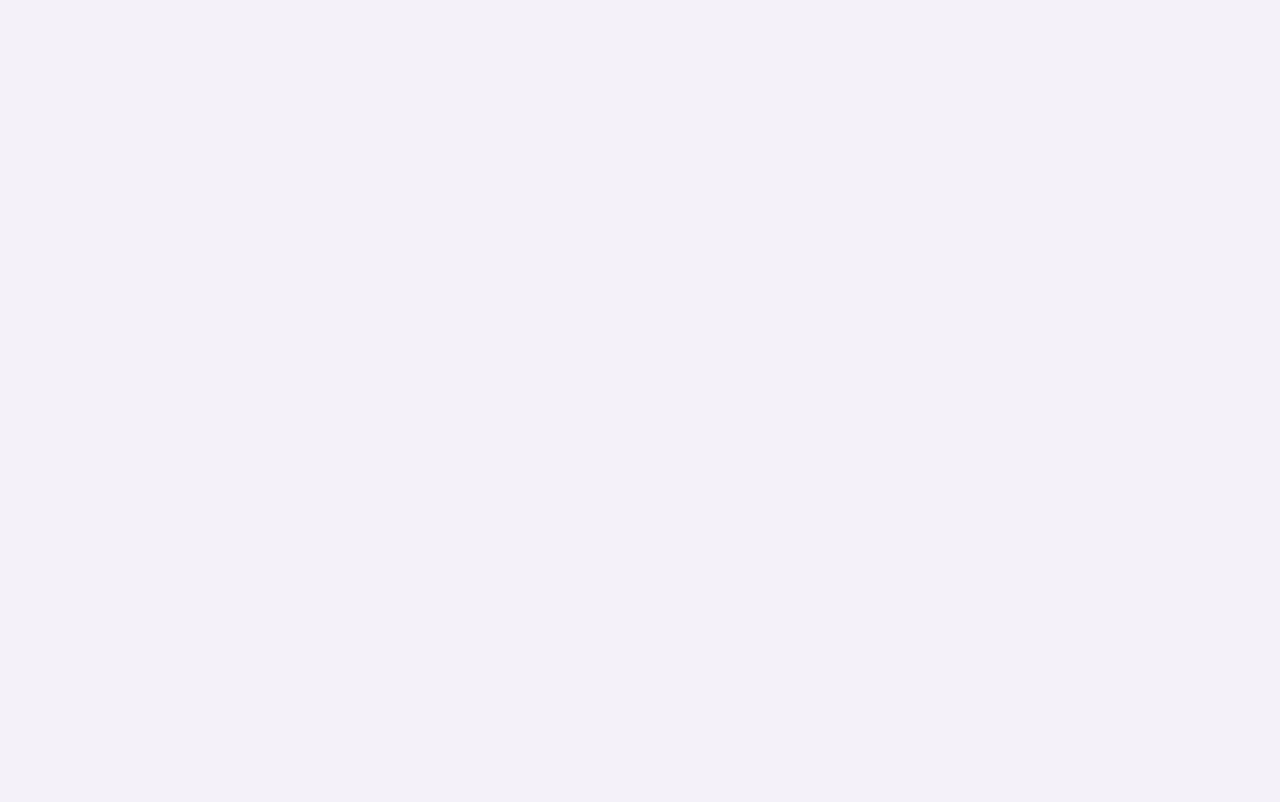
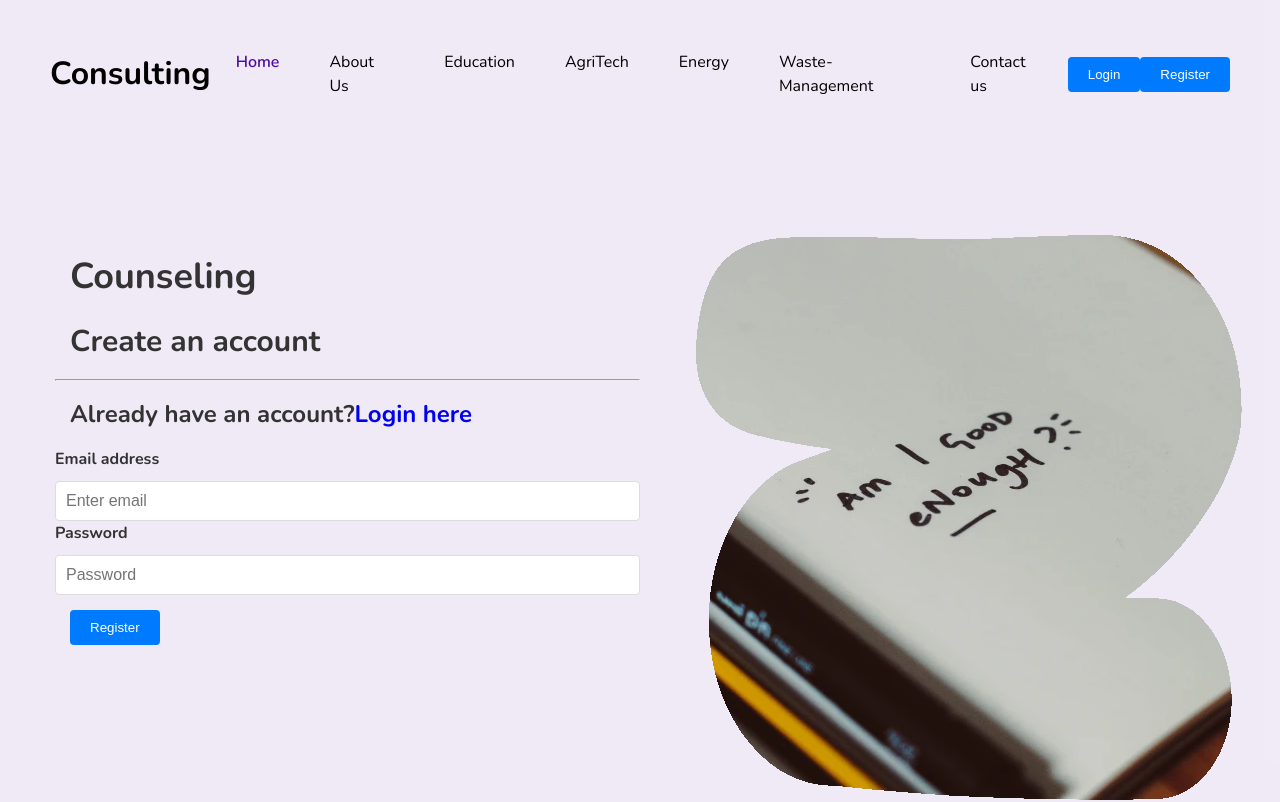
Before and after one commit to kuldp18/career-counsel-frontend, a React (Vite) app: page /register in a window 1280 px wide. Shown: the top 802 px of the page. Built offline with nearby package versions, Linux system fonts and the light colour scheme.

Commit message:
add register and login redirects

```diff
--- a/src/Routes.jsx
+++ b/src/Routes.jsx
@@ -1,5 +1,7 @@
 import React from 'react';
 import Home from './pages/Home';
+import Login from './pages/Login';
+import Register from './pages/Register';
 import { BrowserRouter as Router, Switch, Route } from 'react-router-dom';
 
 const Routes = () => {
@@ -7,6 +9,8 @@ const Routes = () => {
     <Router>
       <Switch>
         <Route exact path="/" component={Home} />
+        <Route exact path="/login" component={Login} />
+        <Route exact path="/register" component={Register} />
       </Switch>
     </Router>
   );
--- a/src/components/Navbar.jsx
+++ b/src/components/Navbar.jsx
@@ -1,4 +1,5 @@
 import { useState } from 'react';
+import { Link } from 'react-router-dom';
 import './Navbar.css';
 import hamburger from '../images/ham.png';
 
@@ -8,14 +9,14 @@ const Navbar = () => {
     <>
       <nav className="navbar">
         <a href="index.html" className="logo">
-          Consulting
+          <Link to="/">Consulting</Link>
         </a>
         <div className={`${showLinks ? 'nav-links mobile-menu' : 'nav-links'}`}>
           <ul>
             <li>
-              <a className="active" href="index.html">
+              <Link className="active" href="index.html" to="/">
                 Home
-              </a>
+              </Link>
             </li>
             <li>
               <a href="aboutus.html">About Us</a>
@@ -38,10 +39,24 @@ const Navbar = () => {
           </ul>
         </div>
         <button id="login-btn" className="btn btn-primary btn-lg">
-          Login
+          <Link
+            to="/login"
+            style={{
+              color: 'white',
+            }}
+          >
+            Login
+          </Link>
         </button>
         <button id="register-btn" className="btn btn-primary btn-lg">
-          Register
+          <Link
+            to="/register"
+            style={{
+              color: 'white',
+            }}
+          >
+            Register
+          </Link>
         </button>
         <img
           src={hamburger}
--- /dev/null
+++ b/src/pages/Login.jsx
@@ -0,0 +1,60 @@
+import React from 'react';
+import './Login.css';
+import Navbar from '../components/Navbar';
+import Footer from '../components/Footer';
+import saveImg from '../images/save.webp';
+import { Link } from 'react-router-dom';
+
+const Login = () => {
+  return (
+    <>
+      <Navbar />
+      <section className="landingmainsection">
+        <div style={{ flex: '1', margin: '55px' }}>
+          <h1 style={{ margin: '15px' }} className="footheading">
+            Counseling
+          </h1>
+          <h2 style={{ margin: '15px' }}>Login to your account</h2>
+          <hr />
+          <h3 style={{ margin: '15px' }}>
+            Need an account? <Link to="/register">Create an account</Link>
+          </h3>
+          <form className="mainform">
+            <div className="form-group">
+              <label htmlFor="exampleInputEmail1">Email address</label>
+              <input
+                type="email"
+                className="form-control"
+                id="exampleInputEmail1"
+                aria-describedby="emailHelp"
+                placeholder="Enter email"
+              />
+            </div>
+            <div className="form-group">
+              <label htmlFor="exampleInputPassword1">Password</label>
+              <input
+                type="password"
+                className="form-control"
+                id="exampleInputPassword1"
+                placeholder="Password"
+              />
+            </div>
+            <button
+              style={{ margin: '15px' }}
+              type="submit"
+              className="btn btn-primary btn-lg"
+            >
+              Login
+            </button>
+          </form>
+        </div>
+        <div className="headingimage" style={{ flex: '1' }}>
+          <img className="mainimage" src={saveImg} alt="" />
+        </div>
+      </section>
+      <Footer />
+    </>
+  );
+};
+
+export default Login;
--- /dev/null
+++ b/src/pages/Register.jsx
@@ -0,0 +1,61 @@
+import React from 'react';
+import './Register.css';
+import Navbar from '../components/Navbar';
+import Footer from '../components/Footer';
+import saveImg from '../images/save.webp';
+import { Link } from 'react-router-dom';
+
+const Register = () => {
+  return (
+    <>
+      <Navbar />
+      <section className="landingmainsection">
+        <div style={{ flex: '1', margin: '55px' }}>
+          <h1 style={{ margin: '15px' }} className="footheading">
+            Counseling
+          </h1>
+          <h2 style={{ margin: '15px' }}>Create an account</h2>
+          <hr />
+          <h3 style={{ margin: '15px' }}>
+            Already have an account?
+            <Link to="/login">Login here</Link>
+          </h3>
+          <form className="mainform">
+            <div className="form-group">
+              <label htmlFor="exampleInputEmail1">Email address</label>
+              <input
+                type="email"
+                className="form-control"
+                id="exampleInputEmail1"
+                aria-describedby="emailHelp"
+                placeholder="Enter email"
+              />
+            </div>
+            <div className="form-group">
+              <label htmlFor="exampleInputPassword1">Password</label>
+              <input
+                type="password"
+                className="form-control"
+                id="exampleInputPassword1"
+                placeholder="Password"
+              />
+            </div>
+            <button
+              style={{ margin: '15px' }}
+              type="submit"
+              className="btn btn-primary btn-lg"
+            >
+              Register
+            </button>
+          </form>
+        </div>
+        <div className="headingimage" style={{ flex: '1' }}>
+          <img className="mainimage" src={saveImg} alt="" />
+        </div>
+      </section>
+      <Footer />
+    </>
+  );
+};
+
+export default Register;
```
Also changed, not shown: src/pages/Login.css (added), src/pages/Register.css (added).
